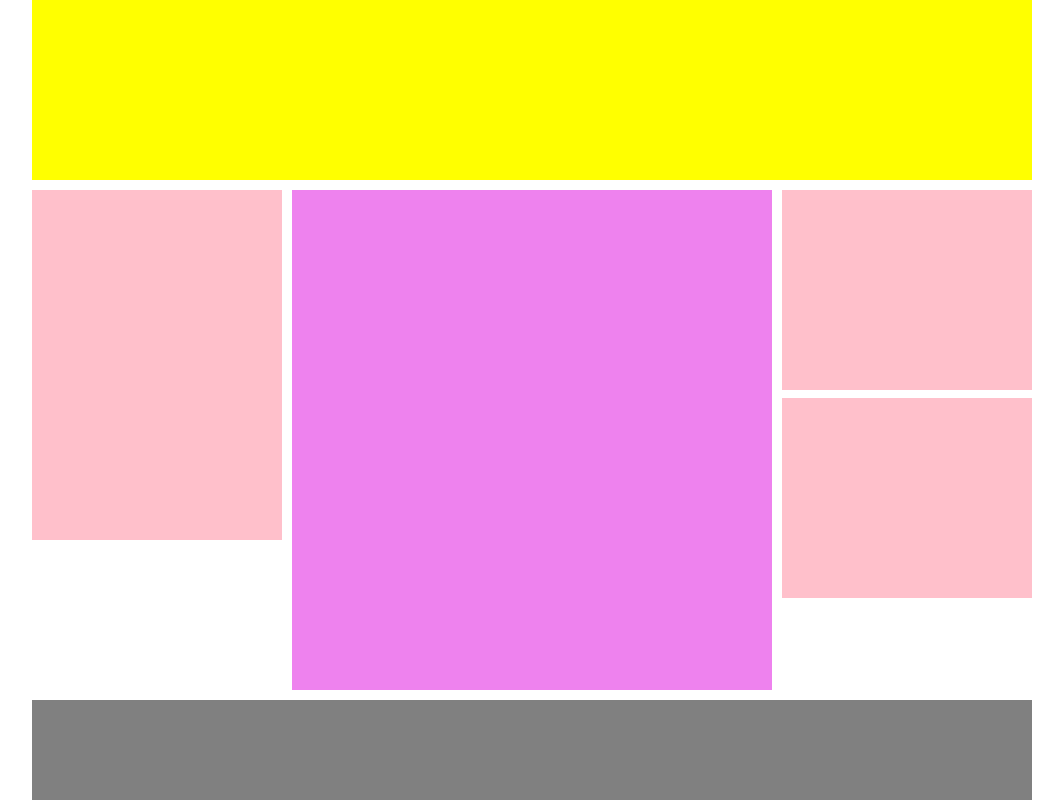
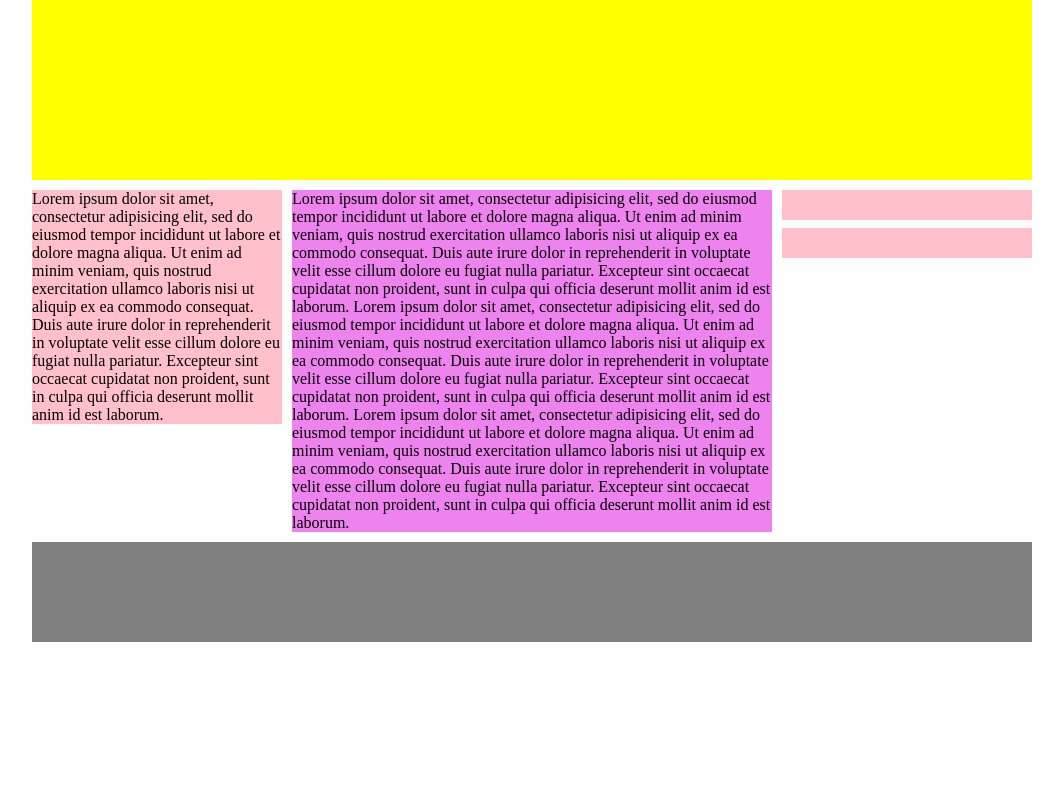
Before and after one commit to FreekAlberti/htmlcss-struttura-wp, a plain HTML site: page index.html in a window 1280 px wide. Shown: the whole page, without its empty margins (108-1171 px from the left). Drawn offline with Linux system fonts and the light colour scheme.

Commit message:
utilizzato ::after

```diff
--- a/css/style.css
+++ b/css/style.css
@@ -15,26 +15,23 @@
 }
 
 .contenuto {
-  height: 500px;
   margin: 10px 0;
 }
 
-/* .contenuto::after {
+.contenuto::after {
   content: "";
   display: block;
   clear: both;
-} */
+}
 
 .sinistra {
   width: 25%;
-  height: 70%;
   background-color: pink;
   float: left;
 }
 
 .centro {
   width: 48%;
-  height: 100%;
   margin-right: 1%;
   margin-left: 1%;
   background-color: violet;
@@ -42,21 +39,20 @@
 }
 
 .destra {
-  height: 100%;
   width: 25%;
   float: left;
 }
 
 .superiore {
   width: 100%;
-  height: 40%;
+  height: 30px;
   background-color: pink;
   margin-bottom: 3%;
 }
 
 .inferiore {
   width: 100%;
-  height: 40%;
+  height: 30px;
   background-color: pink;
   margin-bottom: 3%;
 }
--- a/index.html
+++ b/index.html
@@ -21,11 +21,11 @@
       <section class="contenuto">
 
         <div class="sinistra">
-
+          Lorem ipsum dolor sit amet, consectetur adipisicing elit, sed do eiusmod tempor incididunt ut labore et dolore magna aliqua. Ut enim ad minim veniam, quis nostrud exercitation ullamco laboris nisi ut aliquip ex ea commodo consequat. Duis aute irure dolor in reprehenderit in voluptate velit esse cillum dolore eu fugiat nulla pariatur. Excepteur sint occaecat cupidatat non proident, sunt in culpa qui officia deserunt mollit anim id est laborum.
         </div>
 
         <div class="centro">
-
+          Lorem ipsum dolor sit amet, consectetur adipisicing elit, sed do eiusmod tempor incididunt ut labore et dolore magna aliqua. Ut enim ad minim veniam, quis nostrud exercitation ullamco laboris nisi ut aliquip ex ea commodo consequat. Duis aute irure dolor in reprehenderit in voluptate velit esse cillum dolore eu fugiat nulla pariatur. Excepteur sint occaecat cupidatat non proident, sunt in culpa qui officia deserunt mollit anim id est laborum. Lorem ipsum dolor sit amet, consectetur adipisicing elit, sed do eiusmod tempor incididunt ut labore et dolore magna aliqua. Ut enim ad minim veniam, quis nostrud exercitation ullamco laboris nisi ut aliquip ex ea commodo consequat. Duis aute irure dolor in reprehenderit in voluptate velit esse cillum dolore eu fugiat nulla pariatur. Excepteur sint occaecat cupidatat non proident, sunt in culpa qui officia deserunt mollit anim id est laborum. Lorem ipsum dolor sit amet, consectetur adipisicing elit, sed do eiusmod tempor incididunt ut labore et dolore magna aliqua. Ut enim ad minim veniam, quis nostrud exercitation ullamco laboris nisi ut aliquip ex ea commodo consequat. Duis aute irure dolor in reprehenderit in voluptate velit esse cillum dolore eu fugiat nulla pariatur. Excepteur sint occaecat cupidatat non proident, sunt in culpa qui officia deserunt mollit anim id est laborum.
         </div>
 
         <div class="destra">
```
